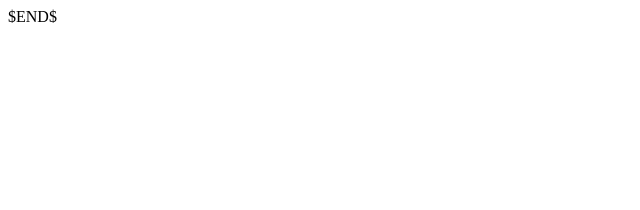
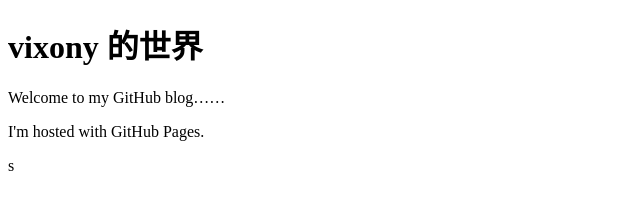
Before and after one commit to vixony/vixony.github.io, a plain HTML site: page index.html in a window 1280 px wide. Shown: the whole page, without its empty margins (0-640 px from the left). Drawn offline with Linux system fonts and the light colour scheme.

Commit message:
first modify the home page

```diff
--- a/index.html
+++ b/index.html
@@ -1,10 +1,15 @@
 <!DOCTYPE html>
-<html lang="en">
+<html>
 <head>
-    <meta charset="UTF-8">
-    <title>$Title$</title>
+    <meta charset="utf-8" />
+    <title>
+        vixony
+    </title>
 </head>
 <body>
-$END$
+<h1>vixony 的世界</h1>
+<p>Welcome to my GitHub blog……</p>
+<p>I'm hosted with GitHub Pages.</p>
+
 </body>
-</html>
+</html>s
```
